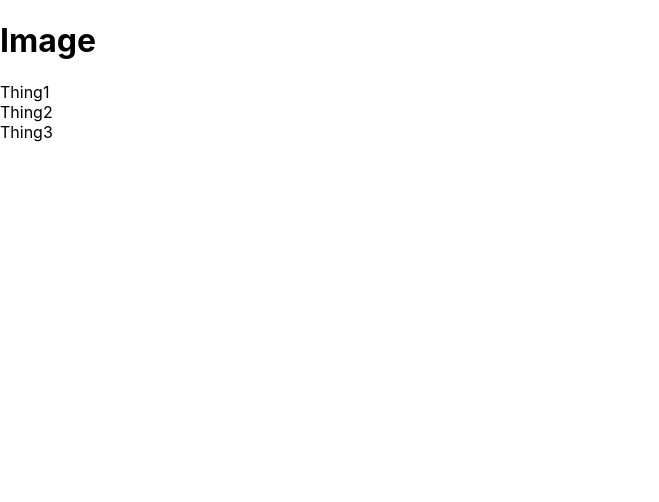
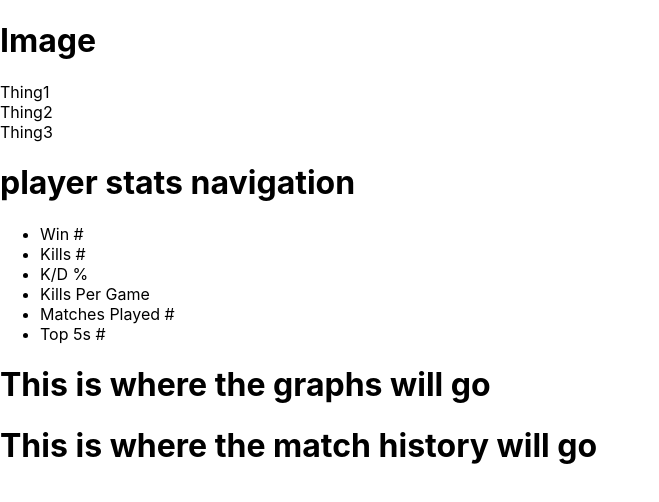
Before and after one commit to warzone-app/wzReaders, a React (Create React App) app: page /playerstats in a window 1280 px wide. Shown: the top 502 px of the page, without its empty margins (0-659 px from the left). Built offline with nearby package versions, Linux system fonts and the light colour scheme.

Commit message:
React: Added new components

```diff
--- a/package.json
+++ b/package.json
@@ -3,6 +3,7 @@
   "version": "0.1.0",
   "private": true,
   "dependencies": {
+    "@material-ui/core": "^4.12.3",
     "@testing-library/jest-dom": "^5.14.1",
     "@testing-library/react": "^11.2.7",
     "@testing-library/user-event": "^12.8.3",
--- /dev/null
+++ b/src/components/Graph.js
@@ -0,0 +1,13 @@
+import React, { Component } from "react";
+
+class Graph extends Component {
+  render() {
+    return (
+      <div>
+        <h1>This is where the graphs will go</h1>
+      </div>
+    );
+  }
+}
+
+export default Graph;
--- /dev/null
+++ b/src/components/MatchHistory.js
@@ -0,0 +1,13 @@
+import React, { Component } from "react";
+
+class MatchHistory extends Component {
+  render() {
+    return (
+      <div>
+        <h1>This is where the match history will go</h1>
+      </div>
+    );
+  }
+}
+
+export default MatchHistory;
--- /dev/null
+++ b/src/components/PlayerStats.js
@@ -0,0 +1,27 @@
+import React, { Component } from "react";
+import StatSummary from "./StatSummary";
+import Graph from "./Graph";
+import MatchHistory from "./MatchHistory";
+
+class PlayerStats extends Component {
+  render() {
+    return (
+      <div id="PlayerStatsContainer">
+        <div className="PlayerStatsNavbar">
+          <h1>player stats navigation</h1>
+        </div>
+        <div className="StatSummaryContainer">
+          <StatSummary />
+        </div>
+        <div className="GraphContainer">
+          <Graph />
+        </div>
+        <div className="MatchHistoryContainer">
+          <MatchHistory />
+        </div>
+      </div>
+    );
+  }
+}
+
+export default PlayerStats;
--- /dev/null
+++ b/src/components/StatSummary.js
@@ -0,0 +1,22 @@
+import React, { Component } from "react";
+
+class StatSummary extends Component {
+  render() {
+    return (
+      <div id="StatSummaryContainer">
+        <div>
+          <ul>
+            <li>Win #</li>
+            <li>Kills #</li>
+            <li>K/D %</li>
+            <li>Kills Per Game</li>
+            <li>Matches Played #</li>
+            <li> Top 5s #</li>
+          </ul>
+        </div>
+      </div>
+    );
+  }
+}
+
+export default StatSummary;
--- a/src/components/index.js
+++ b/src/components/index.js
@@ -1,2 +1,3 @@
 export { default as LandingPage } from "./LandingPage";
 export { default as Navbar } from "./Navbar";
+export { default as PlayerStats } from "./PlayerStats";
--- a/src/routes.js
+++ b/src/routes.js
@@ -1,12 +1,13 @@
 import React, { Component } from "react";
 import { Route, Switch } from "react-router-dom";
-import { LandingPage } from "./components";
+import { LandingPage, PlayerStats } from "./components";
 
 class Routes extends Component {
   render() {
     return (
       <Switch>
         <Route exact path="/" component={LandingPage} />
+        <Route exact path="/playerstats" component={PlayerStats} />
       </Switch>
     );
   }
```
Also changed, not shown: 1 other file (tests, documents, lock files or other folders).
